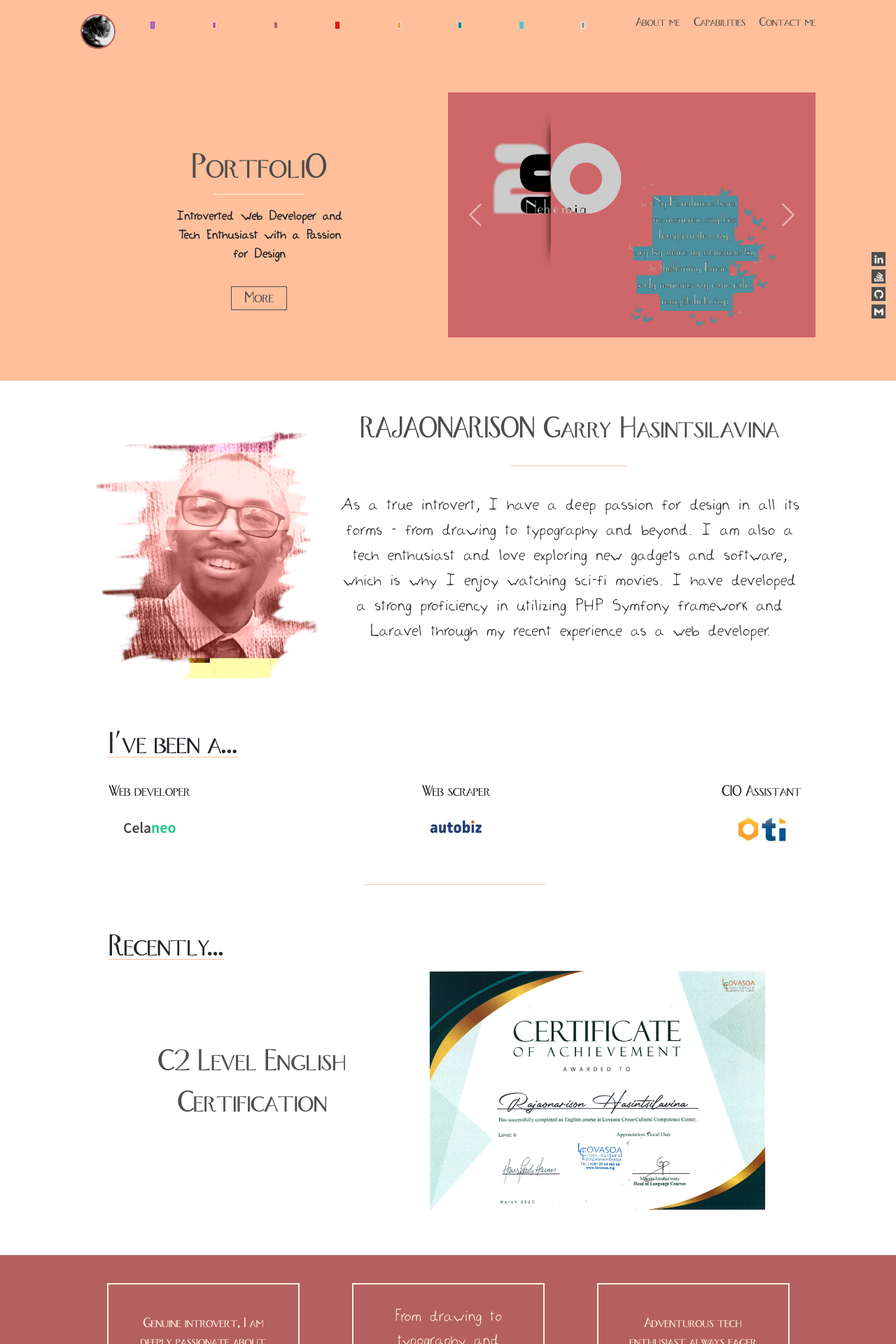
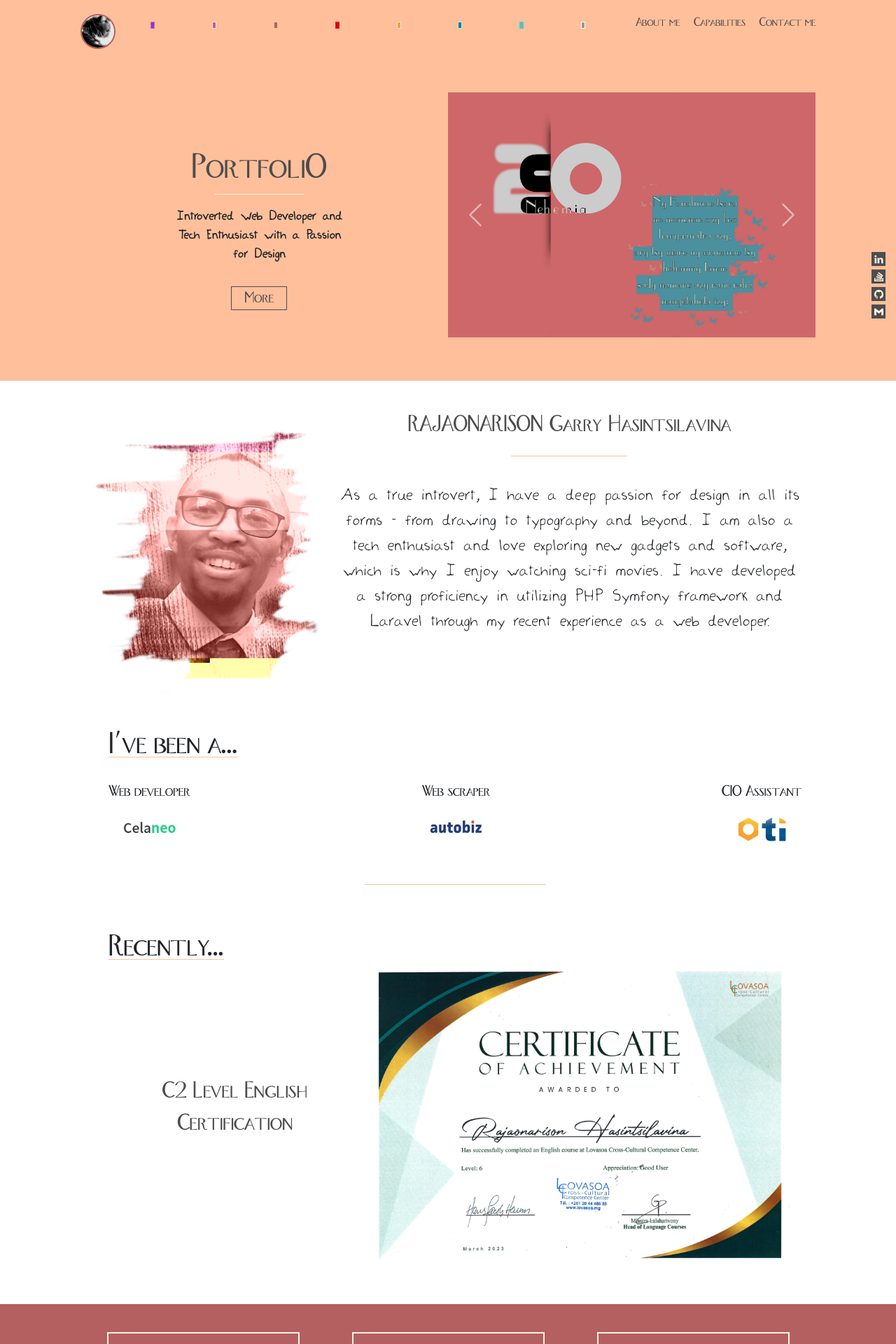
Before and after one commit to Antsamotady/ResumePortfolio, a React (Create React App) app: page /about in a window 1280 px wide. Shown: the top 1920 px of the page at 70% size. Built offline with nearby package versions, Linux system fonts and the light colour scheme.

Commit message:
Small fix on img sizes

```diff
--- a/src/Stylesheets/about.css
+++ b/src/Stylesheets/about.css
@@ -36,7 +36,7 @@
 }
 .my-name, .update-title {
   font-family: var(--font-family-fox_trot);
-  font-size: calc(1rem + 1.5vw);
+  font-size: calc(1rem + 0.8vw);
   color: var(--color-bg-footer);
   margin-bottom: 1.1rem;
 }
@@ -90,7 +90,7 @@
   align-items: center;
 }
 div.image-container:nth-child(2) {
-  flex-basis: 50%;
+  flex-basis: 60%;
 }
 
 
--- a/src/Stylesheets/theme-radio.css
+++ b/src/Stylesheets/theme-radio.css
@@ -60,8 +60,8 @@ label span.theme-gray {
 }
 
 label span.theme-red {
-  background: #ff0f0c;
-  border: 1px solid #c60719;
+  background: #c60719;
+  border: 1px solid #ff0f0c;
 }
 
 label span.theme-turquoise {
@@ -70,6 +70,6 @@ label span.theme-turquoise {
 }
 
 label span.theme-purple {
-  background: #a07db1;
-  border: 1px solid #a725e1;
+  background: #a725e1;
+  border: 1px solid #a07db1;
 }
```
